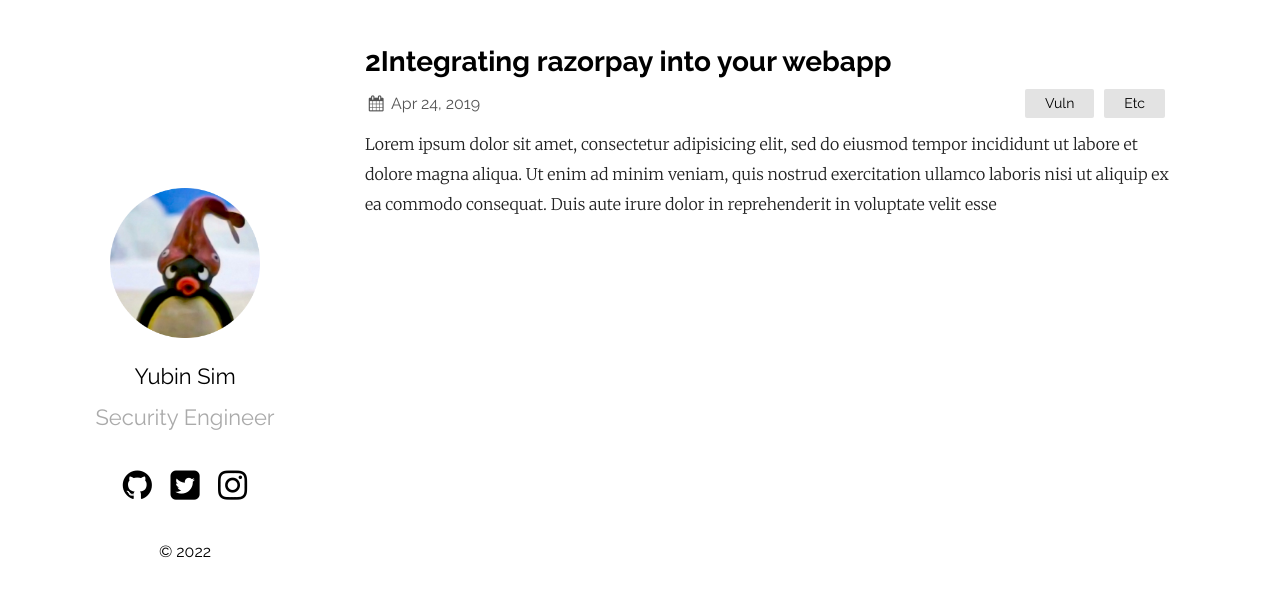
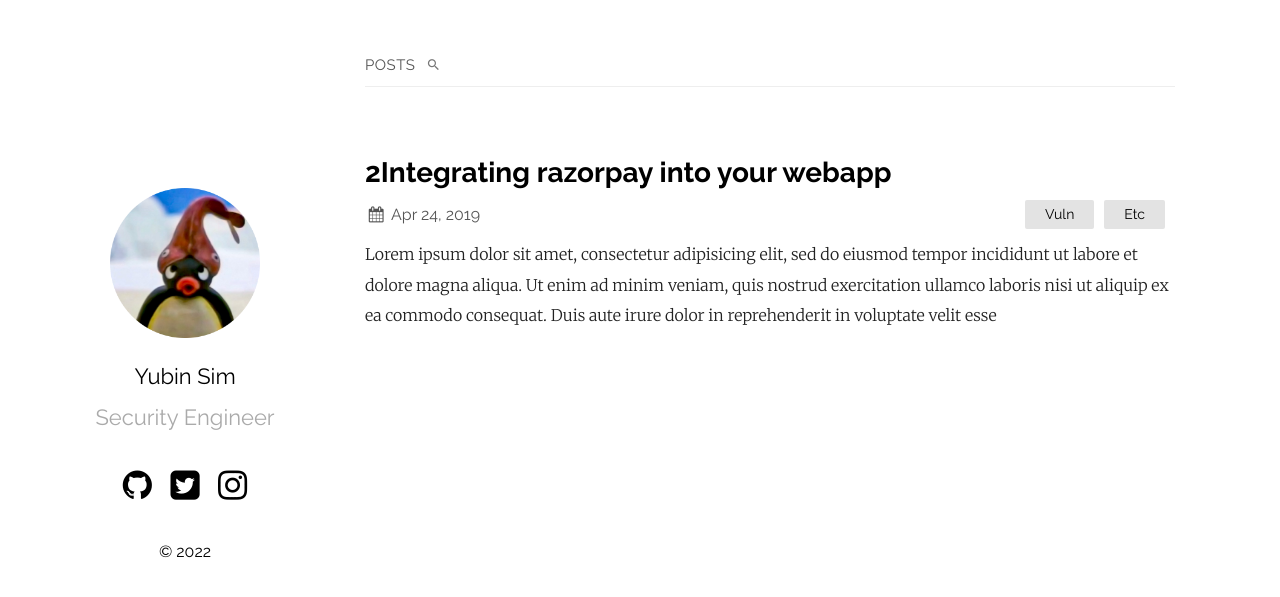
Before and after one commit to usrbin-sim/-usrbin-sim.github.io, a Jekyll site: the page built from category/Etc.md, in a window 1280 px wide. Shown: the top 597 px of the page. Built offline with Jekyll 4.4.1, drawn with Linux system fonts in a browser that asks for light colours.

Commit message:
Modify category layout

```diff
--- a/_layouts/category.html
+++ b/_layouts/category.html
@@ -2,6 +2,39 @@
 layout: default
 ---
 <ul class="posts">
+  <li class="posts-labelgroup" id="posts-labelgroup">
+    <h1 id="posts-label">posts</h1>
+    {% if site.plainwhite.search %}
+    <div class="search-container">
+      <div class="search-section">
+        <i class="icon-search"></i>
+        <input type="text" name="search" id="searchbar" autocomplete="off" aria-label="search in posts">
+      </div>
+      <div class="search-results" id="search-results" data-placeholder="No Results" style="display: none;"></div>
+    </div>
+    {% endif %}
+  </li>
+  <li>
+    {%- for post in site.posts -%}
+    {%- if post.categories.size > 0-%}
+        {%- for tag in post.categories -%}
+        <script>
+          getCategory("{{ tag }}")
+        </script>
+        {%- endfor -%}
+      {%- endif -%}
+    {%- endfor -%}
+    <ul class="post-categories">
+      <script>
+        for(let i = 0; i < categories.length; i++){
+          // var liTag = "<li >" + categories[i] + "</li>"
+          var liTag = "<li><a href=\"/category/" + categories[i] + "\">" + categories[i] + "</a></li>"
+          document.write(liTag);
+        }
+      </script>
+    </ul>
+</li>
+<br><br>
   {% assign category = page.category | default: page.title %}
   {% for post in site.categories[category] %}
 	<li>
--- a/_layouts/home.html
+++ b/_layouts/home.html
@@ -49,7 +49,7 @@ layout: default
         <script>
           for(let i = 0; i < categories.length; i++){
             // var liTag = "<li >" + categories[i] + "</li>"
-            var liTag = "<li><a href=\"/category/" + categories[i] + "\">" + categories[i] + "</a></li>"
+            var liTag = "<li><a href=\"/category/" + categories[i] + "\" class=\"ctext\">" + categories[i] + "</a></li>"
             document.write(liTag);
           }
         </script>
```
